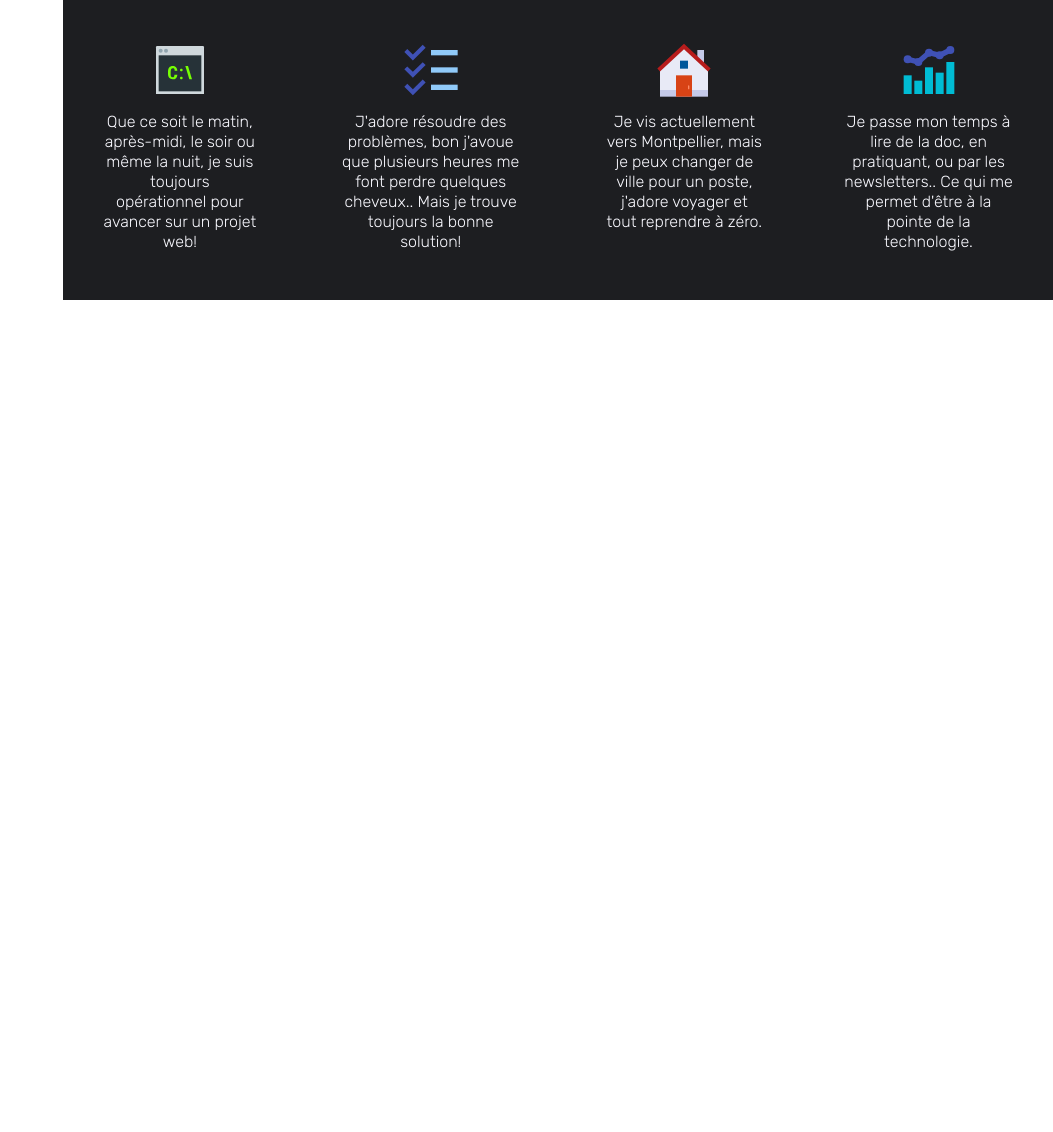
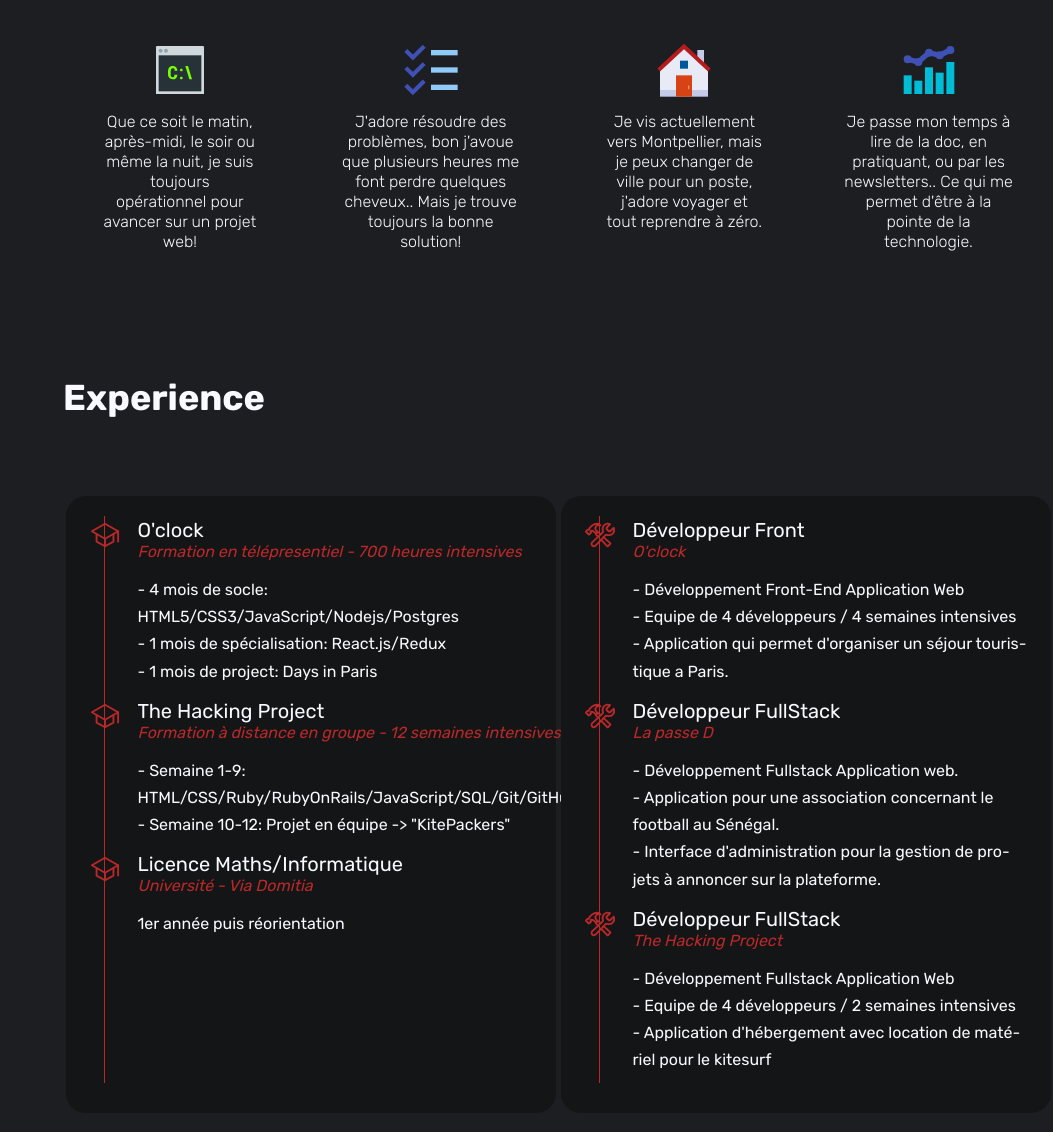
Before and after one commit to AlexViard/portfolio, a React app: page / in a window 1280 px wide. Shown: the part 1300-2432 px from the top of the page, without its empty margins (227-1280 px from the left). Before the commit the page ends 1600 px from the top, so only its background shows below. Built offline with nearby package versions, Linux system fonts and the light colour scheme.

Commit message:
design end, ( finally !)

```diff
--- a/src/components/AboutMe/style.scss
+++ b/src/components/AboutMe/style.scss
@@ -2,14 +2,13 @@
 
 .about_me {
   height: 100vh;
-  background-color: vars.$primary-color;
   margin-left: 290px;
   color: vars.$secondary-color;
   padding-top: 5em;
 
 
   &-title {
-    font-size: 36px;
+    font-size: vars.$title-size;
     font-weight: vars.$bold-weight;
   }
 
@@ -21,7 +20,6 @@
   &-content {
     margin-top: 5em;
     display: flex;
-    // justify-content: center;
 
     &-container {
       background-color: vars.$primary-color-lightness;
--- a/src/components/App/index.js
+++ b/src/components/App/index.js
@@ -5,6 +5,7 @@ import React from 'react';
 import Menu from 'src/components/Menu';
 import Header from 'src/components/Header';
 import AboutMe from 'src/components/AboutMe';
+import Experience from 'src/components/Experience';
 
 import './styles.scss';
 
@@ -14,6 +15,7 @@ const App = () => (
     <Menu />
     <Header />
     <AboutMe />
+    <Experience />
   </div>
 );
 
--- a/src/components/Experience/index.js
+++ b/src/components/Experience/index.js
@@ -0,0 +1,122 @@
+import React from 'react';
+import PropTypes from 'prop-types';
+
+import {
+  IoSchoolOutline,
+  IoConstructOutline,
+} from 'react-icons/io5';
+
+import './style.scss';
+
+const Experience = () => (
+  <div className="experience">
+    <div className="experience-content">
+      <h1 className="experience-content-title">Experience</h1>
+
+      <div className="experience-content-containers">
+
+        <div className="experience-content-container">
+
+          <ul className="experience-content-list">
+
+            <div className="experience-content-display">
+              <IoSchoolOutline className="experience-content-display-icon" />
+              <li className="experience-content-list-formation">
+                <p className="experience-content-list-formation-title">O'clock</p>
+                <p className="experience-content-list-formation-subtitle">Formation en télépresentiel - 700 heures intensives</p>
+                <p className="experience-content-list-formation-description">
+                  - 4 mois de socle: HTML5/CSS3/JavaScript/Nodejs/Postgres <br />
+                  - 1 mois de spécialisation: React.js/Redux <br />
+                  - 1 mois de project: Days in Paris <br />
+                </p>
+              </li>
+            </div>
+
+            <div className="experience-content-display">
+              <IoSchoolOutline className="experience-content-display-icon" />
+              <li className="experience-content-list-formation">
+                <p className="experience-content-list-formation-title">The Hacking Project</p>
+                <p className="experience-content-list-formation-subtitle">Formation à distance en groupe - 12 semaines intensives</p>
+                <p className="experience-content-list-formation-description">
+                  - Semaine 1-9: HTML/CSS/Ruby/RubyOnRails/JavaScript/SQL/Git/GitHub <br />
+                  - Semaine 10-12: Projet en équipe -> "KitePackers" <br />
+                </p>
+              </li>
+            </div>
+
+            <div className="experience-content-display">
+              <IoSchoolOutline className="experience-content-display-icon" />
+              <li className="experience-content-list-formation">
+                <p className="experience-content-list-formation-title">Licence Maths/Informatique</p>
+                <p className="experience-content-list-formation-subtitle">Université - Via Domitia</p>
+                <p className="experience-content-list-formation-description">1er année puis réorientation</p>
+              </li>
+            </div>
+
+            <span className="experience-content-line"></span>
+          </ul>
+        </div>
+
+        <div className="experience-content-container">
+          <ul className="experience-content-list">
+
+            <div className="experience-content-display">
+              <IoConstructOutline className="experience-content-display-icon" />
+              <li className="experience-content-list-formation">
+                <p className="experience-content-list-formation-title">Développeur Front</p>
+                <p className="experience-content-list-formation-subtitle">
+                  O'clock
+                </p>
+                <p className="experience-content-list-formation-description">
+                  - Développement Front-End Application Web <br />
+                  - Equipe de 4 développeurs / 4 semaines intensives <br />
+                  - Application qui permet d'organiser un séjour touristique a Paris. <br />
+                </p>
+              </li>
+            </div>
+
+            <div className="experience-content-display">
+              <IoConstructOutline className="experience-content-display-icon" />
+              <li className="experience-content-list-formation">
+                <p className="experience-content-list-formation-title">Développeur FullStack</p>
+                <p className="experience-content-list-formation-subtitle">La passe D</p>
+                <p className="experience-content-list-formation-description">
+                  - Développement Fullstack Application web. <br />
+                  - Application pour une association concernant le football au Sénégal. <br />
+                  - Interface d'administration pour la gestion de projets à annoncer sur
+                  la plateforme. <br />
+                </p>
+              </li>
+            </div>
+
+            <div className="experience-content-display">
+              <IoConstructOutline className="experience-content-display-icon" />
+              <li className="experience-content-list-formation">
+                <p className="experience-content-list-formation-title">Développeur FullStack</p>
+                <p className="experience-content-list-formation-subtitle">The Hacking Project</p>
+                <p className="experience-content-list-formation-description">
+                  - Développement Fullstack Application Web<br />
+                  - Equipe de 4 développeurs / 2 semaines intensives<br />
+                  - Application d'hébergement avec location de matériel pour le kitesurf<br />
+                </p>
+              </li>
+            </div>
+
+            <span className="experience-content-line"></span>
+          </ul>
+        </div>
+
+      </div>
+    </div>
+  </div>
+);
+
+Experience.propTypes = {
+
+};
+
+Experience.defaultProps = {
+
+};
+
+export default Experience;
--- a/src/components/Experience/style.scss
+++ b/src/components/Experience/style.scss
@@ -0,0 +1,80 @@
+@use 'src/styles/vars';
+
+* {
+  box-sizing:border-box;
+}
+
+.experience {
+  height: 150vh;
+  margin-left: 290px;
+  color: vars.$secondary-color;
+  padding-top: 5em;
+
+  &-content {
+      max-width: 1030px;
+      margin: auto;
+
+      &-display {
+        display: flex;
+
+        &-icon {
+          color: vars.$third-color;
+          font-size: 30px;
+          // margin-right: 0.5em;
+          position: absolute;
+        }
+      }
+
+      &-line {
+        position: absolute;
+        width: 1px;
+        background-color: vars.$third-color;
+        top: 20px;
+        bottom: 30px;
+        left: 38px;
+      }
+
+      &-title {
+        font-size: vars.$title-size;
+        font-weight: vars.$bold-weight;
+      }
+
+      &-containers {
+        margin-top: 5em;
+        display: flex;
+        flex-wrap: wrap;
+        justify-content: space-around;
+      }
+
+      &-container {
+        padding: 1.5em;
+        border-radius: 20px;
+        background-color: vars.$primary-color-lightness;
+        display: flex;
+        max-width: 490px;
+        hyphens: auto;
+        margin-bottom: 1em;
+        position: relative;
+      }
+
+      &-list-formation {
+        margin-bottom: 1em;
+        margin-left: 3em;
+        &-title {
+          font-size: 20px;
+          margin-bottom: 0.2em;
+
+        }
+
+        &-subtitle {
+          color: vars.$third-color;
+          font-style: italic;
+          margin-bottom: 1em;
+        }
+
+        &-description {
+          line-height: 1.7;
+        }
+      }
+  }
+}
--- a/src/components/Header/style.scss
+++ b/src/components/Header/style.scss
@@ -4,7 +4,6 @@
   margin-left: 290px;
   display: flex;
   justify-content: space-around;
-  background-color: vars.$primary-color;
   color: vars.$secondary-color;
   height: 100vh;
   align-items: center;
--- a/src/components/Menu/style.scss
+++ b/src/components/Menu/style.scss
@@ -3,7 +3,6 @@
 .menu {
   color: vars.$secondary-color;
   border-right: 1px solid hsla(0,0%,100%,.1);
-  background: vars.$primary-color;
   position: fixed;
   left: 0;
   height: 100vh;
--- a/src/styles/index.scss
+++ b/src/styles/index.scss
@@ -5,6 +5,7 @@
 
 body {
   font-family: 'Rubik', sans-serif;
+  background-color: vars.$primary-color;
 }
 
 /*
```
